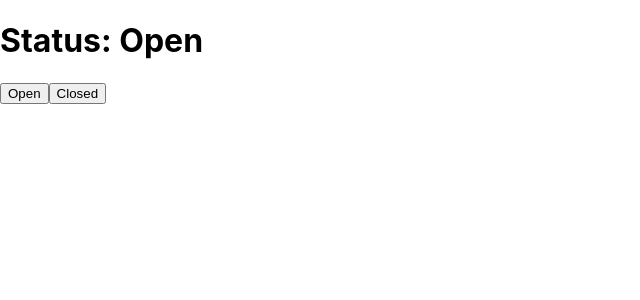
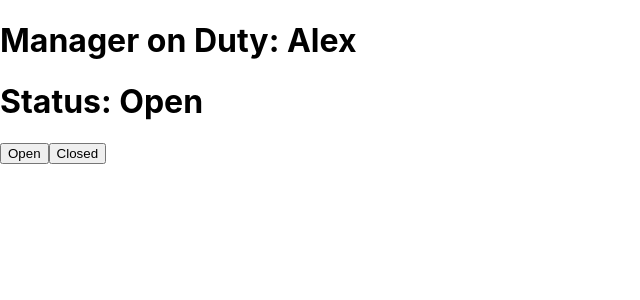
Before and after one commit to sprintup/ReactTraining, a React (Create React App) app in the folder hello-react/: page / in a window 1280 px wide. Shown: the top 300 px of the page, without its empty margins (0-640 px from the left). Built offline with nearby package versions, Linux system fonts and the light colour scheme.

Commit message:
using multiple state variables

```diff
--- a/hello-react/src/index.js
+++ b/hello-react/src/index.js
@@ -8,16 +8,21 @@ function App(){
   // useState returns a pair:
   //  status = state value (Open) -> remmeber array destructuring is allowing us give this value a name
   //  second value is a function to update the state, we can call it setStatus
-
+  const [manager, setManager] = useState("Alex");
   const [status, setStatus] = useState("Open");
 
   //Status will be a state value that reflects the current status for this application
   return (
+    <>
+    <div>
+      <h1>Manager on Duty: {manager}</h1>
+    </div>
     <div>
       <h1>Status: {status}</h1>
       <button onClick={() => setStatus("Open")}>Open</button>
       <button onClick={() => setStatus("Closed")}>Closed</button>
     </div>
+    </>
   );
 }
 // ReactDOM.render takes to arguments, first the argument is the element we want to create, then the second argument is where we want to render that element
```
